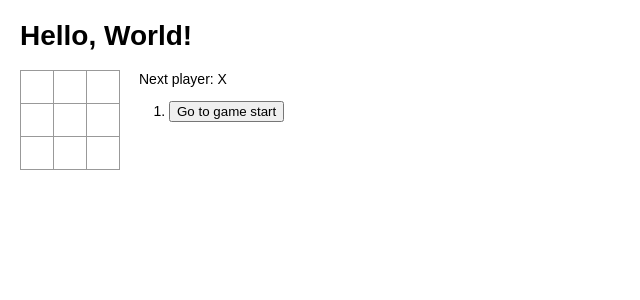
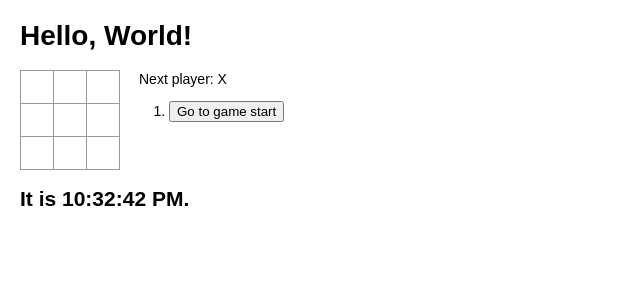
Before and after one commit to alimon808/react-doc-examples, a React (Create React App) app: page / in a window 1280 px wide. Shown: the top 300 px of the page, without its empty margins (0-640 px from the left). Built offline with nearby package versions, Linux system fonts and the light colour scheme.

Commit message:
add clock component

```diff
--- a/src/components/App.js
+++ b/src/components/App.js
@@ -1,6 +1,7 @@
 import React from 'react';
 import HelloWorld from './hello-world/HelloWorld';
-import TicTacToe from './tic-tac-toe/TicTacToe'
+import TicTacToe from './tic-tac-toe/TicTacToe';
+import Clock from './clock/Clock.js';
 
 export default class App extends React.Component {
     render() {
@@ -8,6 +9,7 @@ export default class App extends React.Component {
             <div>
                 <HelloWorld />
                 <TicTacToe />
+                <Clock />
             </div>
         );
     }
--- /dev/null
+++ b/src/components/clock/Clock.js
@@ -0,0 +1,33 @@
+// sample code to demo updating rendered components
+// https://reactjs.org/docs/rendering-elements.html
+// https://reactjs.org/docs/state-and-lifecycle.html
+
+import React from 'react';
+
+export default class Clock extends React.Component {
+    constructor(props) {
+        super(props);
+        this.state = {
+            date: new Date()
+        };
+    }
+
+    componentDidMount() {
+        this.timerId = setInterval(() => this.tick(), 1000);
+    }
+
+    componentWillUnmount() {
+        clearInterval(this.timerId);
+    }
+
+    tick() {
+        this.setState({ date: new Date() });
+    }
+    render() {
+        return (
+            <div>
+                <h2>It is {this.state.date.toLocaleTimeString()}.</h2>
+            </div>
+        );
+    }
+}
```
